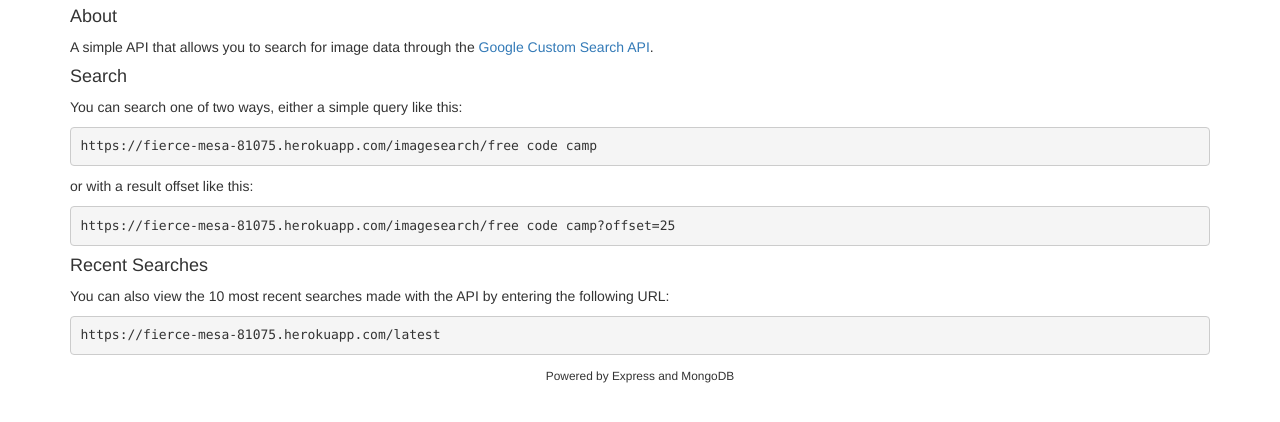
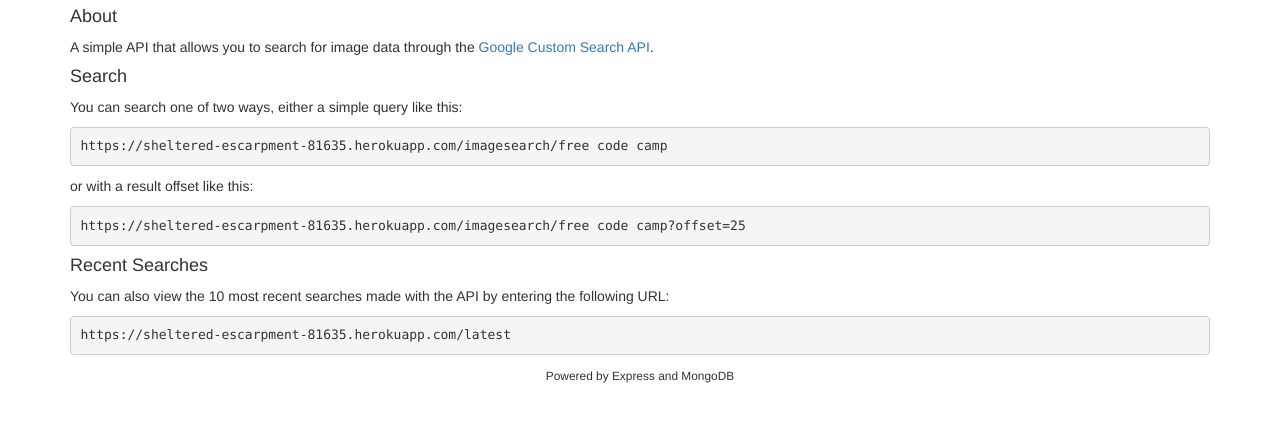
Before and after one commit to nicksaxton/imgsearch-api, a website: page index.html in a window 1280 px wide. Shown: the part 56-478 px from the top of the page. Drawn offline with nearby package versions, Linux system fonts and the light colour scheme.

Commit message:
Updated links in instructions page

```diff
--- a/index.html
+++ b/index.html
@@ -11,12 +11,12 @@
             <p>A simple API that allows you to search for image data through the <a href="https://developers.google.com/custom-search/">Google Custom Search API</a>.</p>
             <h4>Search</h4>
             <p>You can search one of two ways, either a simple query like this:</p>
-            <pre>https://fierce-mesa-81075.herokuapp.com/imagesearch/free code camp</pre>
+            <pre>https://sheltered-escarpment-81635.herokuapp.com/imagesearch/free code camp</pre>
             <p>or with a result offset like this:</p>
-            <pre>https://fierce-mesa-81075.herokuapp.com/imagesearch/free code camp?offset=25</pre>
+            <pre>https://sheltered-escarpment-81635.herokuapp.com/imagesearch/free code camp?offset=25</pre>
             <h4>Recent Searches</h4>
             <p>You can also view the 10 most recent searches made with the API by entering the following URL:</p>
-            <pre>https://fierce-mesa-81075.herokuapp.com/latest</pre>
+            <pre>https://sheltered-escarpment-81635.herokuapp.com/latest</pre>
             <p class="text-center"><small>Powered by Express and MongoDB</small></p>
         </div>
     </body>
```
